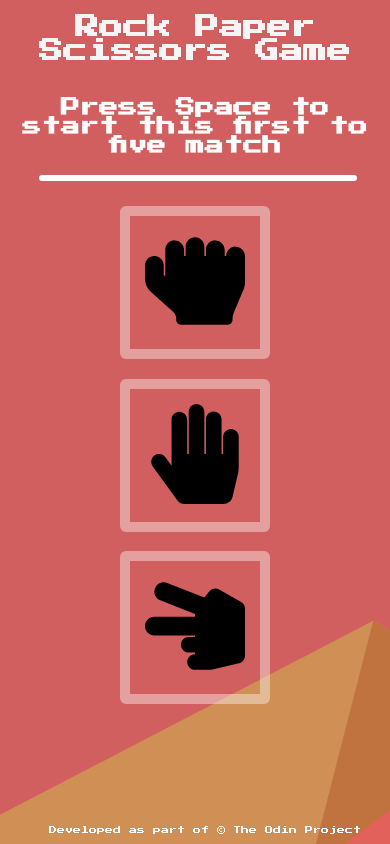
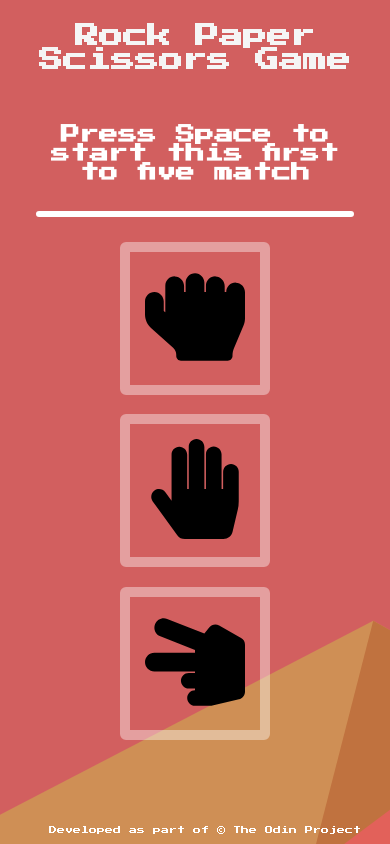
Before and after one commit to joozferreira/odin-rock-paper-scissors, a plain HTML site: page index.html in a window 390 px wide. Drawn offline with Linux system fonts and the light colour scheme.

Commit message:
Table padding and correction of hr styling

```diff
--- a/styles.css
+++ b/styles.css
@@ -14,6 +14,7 @@ body {
   display: flex;
   flex-direction: column;
   min-height: 100vh;
+  width: 100vw;
   font-family: "Press Start 2P", cursive, sans-serif;
 }
 
@@ -32,7 +33,7 @@ h2 {
 hr {
   border: 3px solid #ffffff;
   width: 80%;
-  margin-left: 10%;
+  margin: 0 auto;
   border-radius: 5px;
 }
 
@@ -56,12 +57,12 @@ h3 {
     align-items: center;
   }
 
-  h1 {
-    padding: 15px;
+  h1, table {
+    padding: 1em;
   }
 
   h2 {
-    padding: 20px;
+    padding: 1.5em;
   }
 }
 
```
